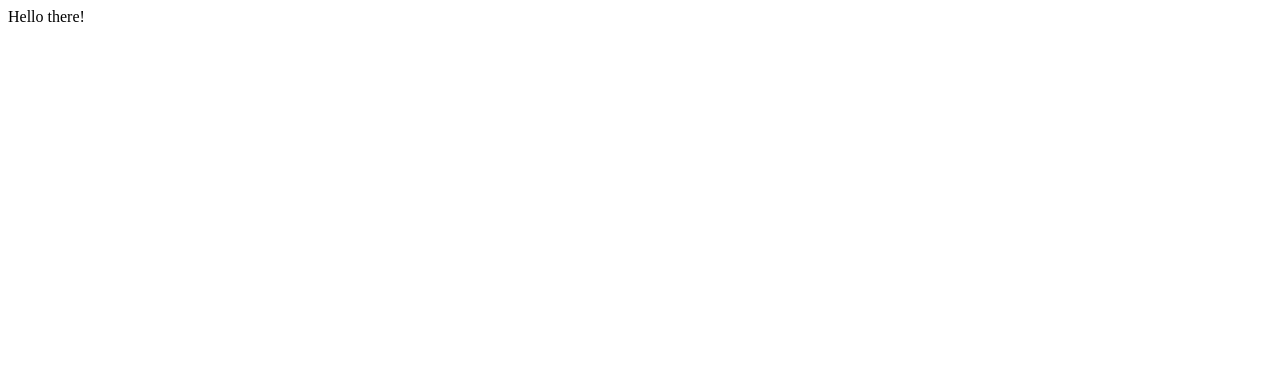
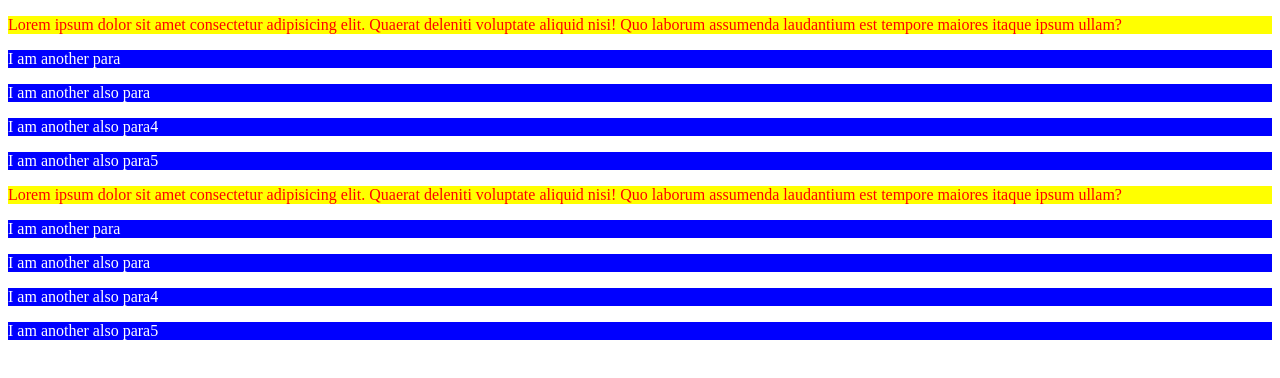
Before and after one commit to kimsayuki/Web-Development, a plain HTML site: page 17_Exercise 2 - CSS Challenge/index.html in a window 1280 px wide. Drawn offline with Linux system fonts and the light colour scheme.

Commit message:
acomplished folder 17 and update folder 14

```diff
--- a/17_Exercise 2 - CSS Challenge/index.html
+++ b/17_Exercise 2 - CSS Challenge/index.html
@@ -1,13 +1,34 @@
 <!DOCTYPE html>
 <html lang="en">
+
 <head>
     <meta charset="UTF-8">
     <meta name="viewport" content="width=device-width, initial-scale=1.0">
     <title>Exercise 2 - CSS Challenge</title>
     <link rel="stylesheet" href="/17_Exercise 2 - CSS Challenge/style.css">
 </head>
+
 <body>
-    Hello there!
+    <!-- Write HTML and CSS code to style a paragraph inside a div which contains 5 other paragraphs. The First Paragraph must have background color yellow and text color red. The other paragraph must have background color blue and text color white. The HTML written below for your refrence. Do not change this HTML  -->
+
+    <div>
+        <p>Lorem ipsum dolor sit amet consectetur adipisicing elit. Quaerat deleniti voluptate aliquid nisi! Quo laborum
+            assumenda laudantium est tempore maiores itaque ipsum ullam?</p>
+        <p>I am another para</p>
+        <p>I am another also para</p>
+        <p>I am another also para4</p>
+        <p>I am another also para5</p>
+    </div>
+
+    <div>
+        <p>Lorem ipsum dolor sit amet consectetur adipisicing elit. Quaerat deleniti voluptate aliquid nisi! Quo laborum
+            assumenda laudantium est tempore maiores itaque ipsum ullam?</p>
+        <p>I am another para</p>
+        <p>I am another also para</p>
+        <p>I am another also para4</p>
+        <p>I am another also para5</p>
+    </div>
     <script src="/17_Exercise 2 - CSS Challenge/script.js"></script>
 </body>
+
 </html>
--- a/17_Exercise 2 - CSS Challenge/style.css
+++ b/17_Exercise 2 - CSS Challenge/style.css
@@ -0,0 +1,19 @@
+/* div p:first-child{
+    background-color: yellow;
+    color: red;
+} */
+
+p:first-child{
+    background-color: yellow;
+    color: red;
+}
+
+/* p:nth-child(1){
+    background-color: yellow;
+    color: red;
+} */
+
+p{
+    background-color: blue;
+    color: white;
+}
```
Also changed, not shown: 14_CSS Selectors/index.html (+14 -10 lines).
